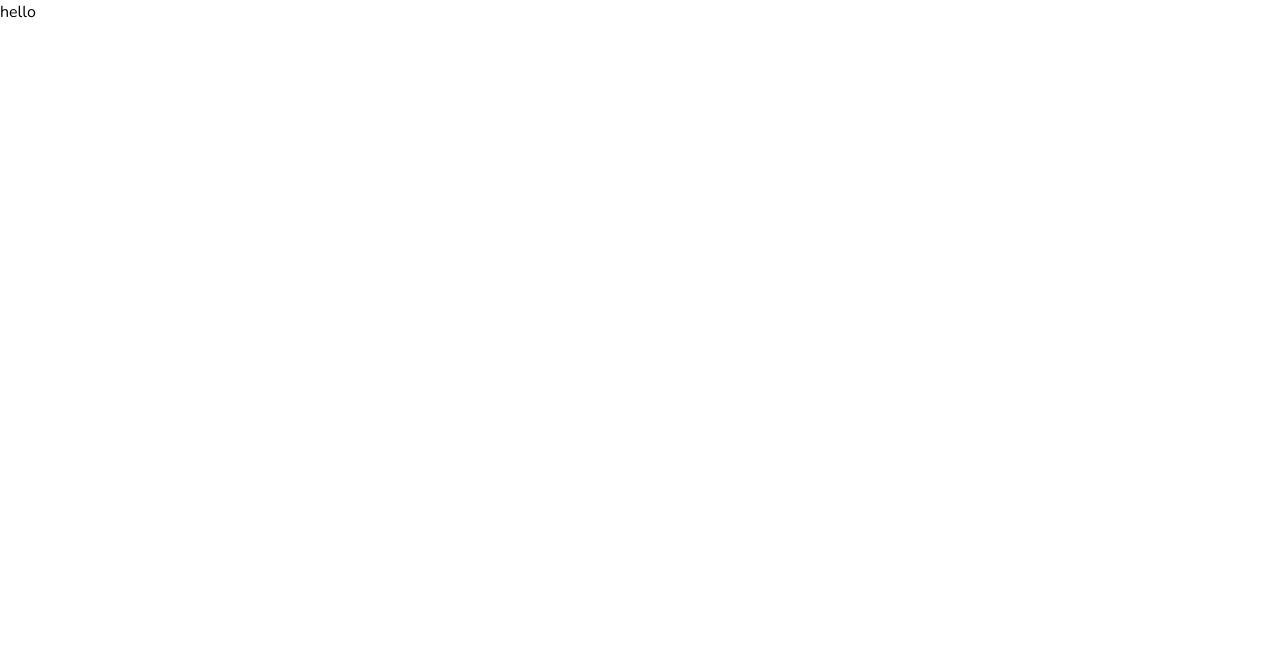
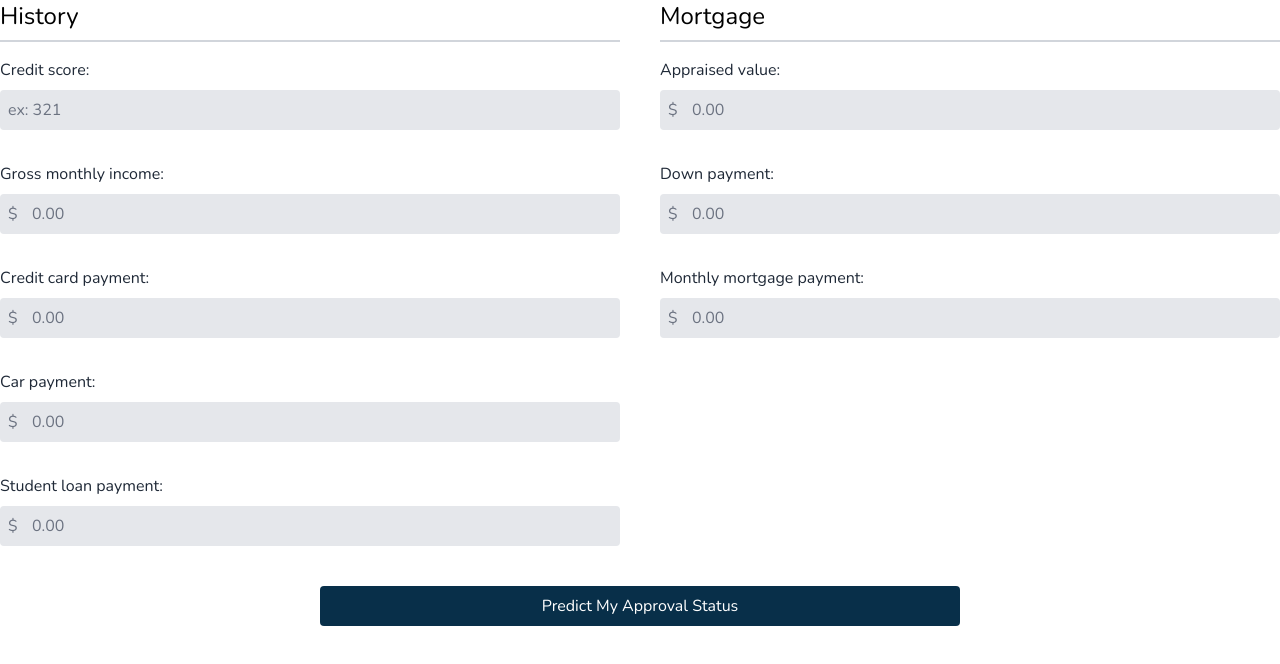
Before and after one commit to BK2004/mortgauge, a React (Create React App) app: page /individual in a window 1280 px wide. Shown: the top 664 px of the page. Built offline with nearby package versions, Linux system fonts and the light colour scheme.

Commit message:
created individual analysis form.

```diff
--- a/package.json
+++ b/package.json
@@ -8,6 +8,7 @@
     "@testing-library/user-event": "^13.5.0",
     "react": "^18.2.0",
     "react-dom": "^18.2.0",
+    "react-hook-form": "^7.48.1",
     "react-scripts": "5.0.1",
     "web-vitals": "^2.1.4"
   },
--- a/src/App.js
+++ b/src/App.js
@@ -1,9 +1,11 @@
+import IndividualAnalysisForm from "./components/IndividualAnalysisForm";
+
 function App() {
-  return (
-    <div className="App">
-      hello
-    </div>
-  );
+    return (
+        <div className="App">
+            <IndividualAnalysisForm />
+        </div>
+    );
 }
 
 export default App;
--- /dev/null
+++ b/src/components/IndividualAnalysisForm.jsx
@@ -0,0 +1,95 @@
+import { useForm } from "react-hook-form"
+
+import NumericInput from "./NumericInput"
+import SubmitButton from "./SubmitButton"
+
+function IndividualAnalysisForm() {
+    const {
+        register,
+        formState: { errors },
+        handleSubmit,
+    } = useForm();
+
+    function onSubmit(data) {
+        console.log(data);
+    }
+
+    return (
+        <form name="individual-analysis-form" onSubmit={handleSubmit(onSubmit)}>
+            <div className="grid grid-cols-2 gap-x-10">
+                <div>
+                    <h3 className="text-2xl">History</h3>
+                    <hr className="mt-2 border-t-2 border-gray-300" />
+                    <div className="mt-4 space-y-8">
+                        <NumericInput
+                            id="credit-score"
+                            label="Credit score:"
+                            range={{ min: 300, max: 850 }}
+                            placeholder="ex: 321"
+                            required
+                            register={register}
+                        />
+                        <NumericInput
+                            id="gross-monthly-income"
+                            label="Gross monthly income:"
+                            unit="$"
+                            required
+                            register={register}
+                        />
+                        <NumericInput
+                            id="credit-card-payment"
+                            label="Credit card payment:"
+                            unit="$"
+                            required
+                            register={register}
+                        />
+                        <NumericInput
+                            id="car-payment"
+                            label="Car payment:"
+                            unit="$"
+                            required
+                            register={register}
+                        />
+                        <NumericInput
+                            id="student-loan-payment"
+                            label="Student loan payment:"
+                            unit="$"
+                            required
+                            register={register}
+                        />
+                    </div>
+                </div>
+                <div>
+                    <h3 className="text-2xl">Mortgage</h3>
+                    <hr className="mt-2 border-t-2 border-gray-300" />
+                    <div className="mt-4 space-y-8">
+                        <NumericInput
+                            id="appraised-value"
+                            label="Appraised value:"
+                            unit="$"
+                            required
+                            register={register}
+                        />
+                        <NumericInput
+                            id="down-payment"
+                            label="Down payment:"
+                            unit="$"
+                            required
+                            register={register}
+                        />
+                        <NumericInput
+                            id="monthly-mortgage-payment"
+                            label="Monthly mortgage payment:"
+                            unit="$"
+                            required
+                            register={register}
+                        />
+                    </div>
+                </div>
+            </div>
+            <SubmitButton label="Predict My Approval Status" />
+        </form>
+    )
+}
+
+export default IndividualAnalysisForm;
--- /dev/null
+++ b/src/components/NumericInput.jsx
@@ -0,0 +1,23 @@
+function NumericInput({ id, register, label, unit, range, placeholder, required }) {
+    return (
+        <div className="block text-gray-800">
+            <label htmlFor={id} className="block mb-2">
+                {label}
+            </label>
+            <div className="block relative p-2 bg-gray-200 rounded">
+                <span className={`inline-block pointer-events-none ${unit === "$" ? "mr-2 text-gray-500" : ""}`}>
+                    {unit === "$" ? "$" : ""}
+                </span>
+                <input
+                    id={id}
+                    type="text"
+                    placeholder={placeholder ?? (unit === "$" ? "0.00" : undefined)}
+                    className={`absolute left-0 top-0 w-full p-2 bg-transparent rounded placeholder:text-gray-500 ${unit === "$" ? "pl-8" : ""}`}
+                    {...register(id, { required })}
+                />
+            </div>
+        </div>
+    )
+}
+
+export default NumericInput;
--- /dev/null
+++ b/src/components/SubmitButton.jsx
@@ -0,0 +1,11 @@
+function SubmitButton({ label }) {
+    return (
+        <input
+            type="submit"
+            value={label}
+            className="block w-1/2 mt-10 mx-auto p-2 bg-sky-950 text-white rounded cursor-pointer"
+        />
+    )
+}
+
+export default SubmitButton;
```
Also changed, not shown: 1 other file (tests, documents, lock files or other folders).
